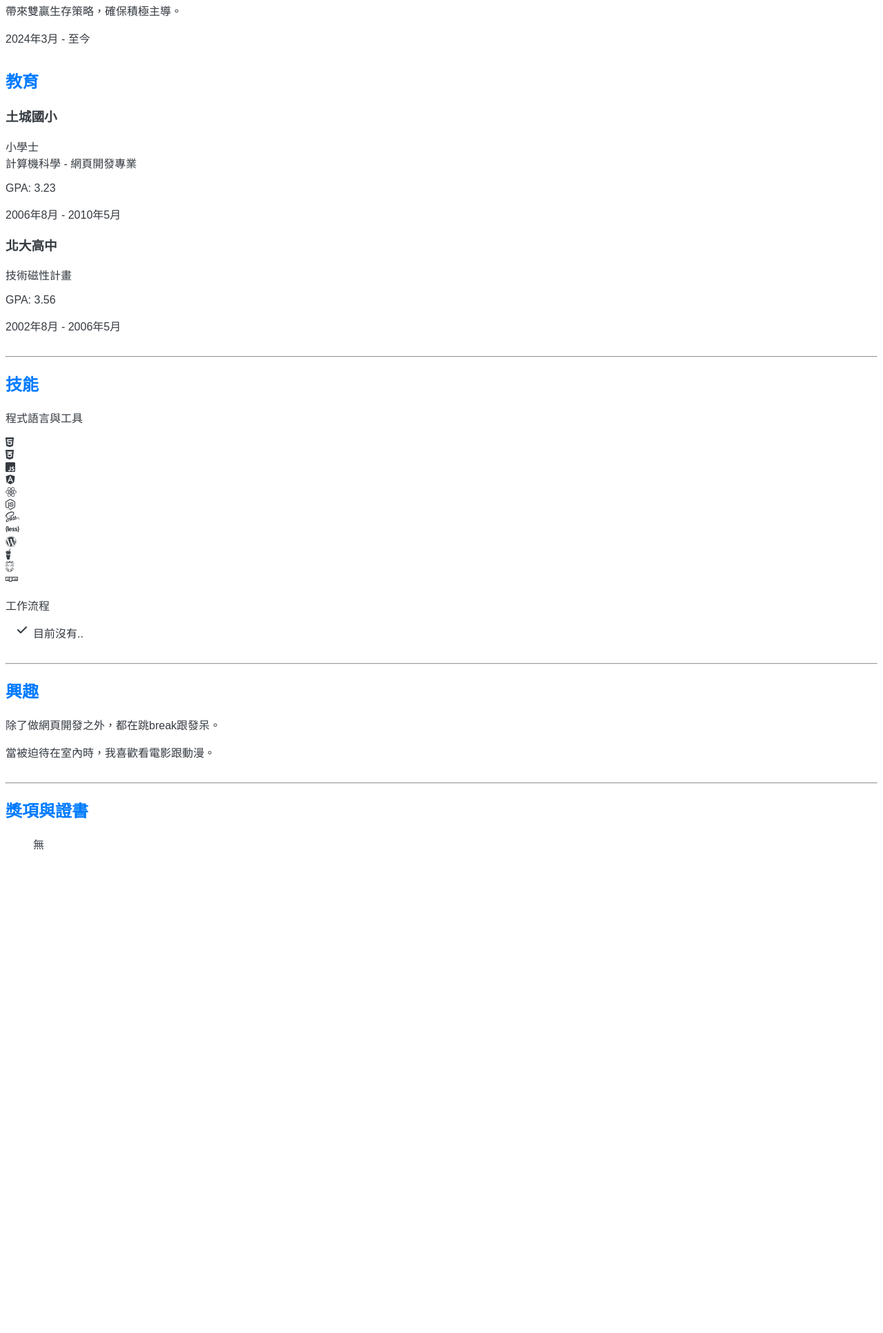
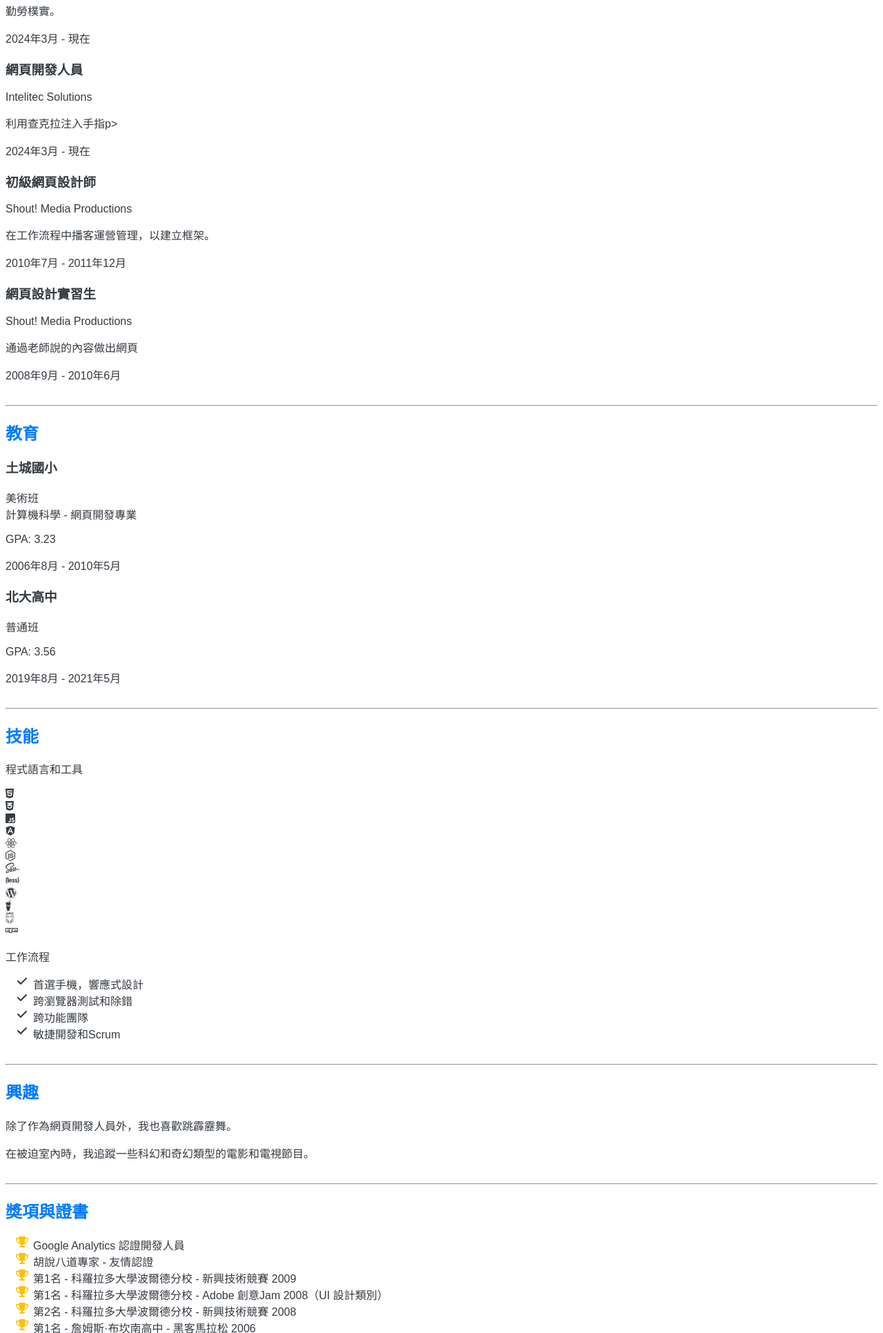
Before and after one commit to larry487/larry487.github.io, a plain HTML site: page index.html in a window 1280 px wide. Shown: the part 868-2800 px from the top of the page at 69% size. Before the commit the page ends 2135 px from the top, so only its background shows below. Drawn offline with nearby package versions, Linux system fonts and the light colour scheme; a web font is replaced by a local one.

Commit message:
Update index.html

```diff
--- a/index.html
+++ b/index.html
@@ -1,11 +1,11 @@
 <!DOCTYPE html>
-<html lang="zh-Hant">
+<html lang="zh">
     <head>
         <meta charset="utf-8" />
         <meta name="viewport" content="width=device-width, initial-scale=1, shrink-to-fit=no" />
         <meta name="description" content="" />
         <meta name="author" content="" />
-    <title>履歷 - 開始 Bootstrap 主題</title>
+        <title>履歷 - Start Bootstrap 主題</title>
         <link rel="icon" type="image/x-icon" href="assets/img/favicon.ico" />
         <!-- Font Awesome icons (free version)-->
         <script src="https://use.fontawesome.com/releases/v6.3.0/js/all.js" crossorigin="anonymous"></script>
@@ -16,16 +16,16 @@
         <link href="css/styles.css" rel="stylesheet" />
     </head>
     <body id="page-top">
-    <!-- 導航-->
+        <!-- 導航欄-->
         <nav class="navbar navbar-expand-lg navbar-dark bg-primary fixed-top" id="sideNav">
             <a class="navbar-brand js-scroll-trigger" href="#page-top">
-            <span class="d-block d-lg-none">賴又睿</span>
+                <span class="d-block d-lg-none">克拉倫斯·泰勒</span>
                 <span class="d-none d-lg-block"><img class="img-fluid img-profile rounded-circle mx-auto mb-2" src="assets/img/profile.jpg" alt="..." /></span>
             </a>
             <button class="navbar-toggler" type="button" data-bs-toggle="collapse" data-bs-target="#navbarResponsive" aria-controls="navbarResponsive" aria-expanded="false" aria-label="Toggle navigation"><span class="navbar-toggler-icon"></span></button>
             <div class="collapse navbar-collapse" id="navbarResponsive">
                 <ul class="navbar-nav">
-                <li class="nav-item"><a class="nav-link js-scroll-trigger" href="#about">關於我</a></li>
+                    <li class="nav-item"><a class="nav-link js-scroll-trigger" href="#about">關於</a></li>
                     <li class="nav-item"><a class="nav-link js-scroll-trigger" href="#experience">經驗</a></li>
                     <li class="nav-item"><a class="nav-link js-scroll-trigger" href="#education">教育</a></li>
                     <li class="nav-item"><a class="nav-link js-scroll-trigger" href="#skills">技能</a></li>
@@ -34,20 +34,20 @@
                 </ul>
             </div>
         </nav>
-    <!-- 頁面內容-->
+        <!-- 網頁內容-->
         <div class="container-fluid p-0">
             <!-- 關於-->
             <section class="resume-section" id="about">
                 <div class="resume-section-content">
                     <h1 class="mb-0">
-                    賴又睿
-                    <span class="text-primary">Taylor</span>
+                        賴
+                        <span class="text-primary">又睿</span>
                     </h1>
                     <div class="subheading mb-5">
                         3542 Berry Street · Cheyenne Wells, CO 80810 · (317) 585-8468 ·
-                    <a href="mailto:larry487@gmail.com">larry487@gmail.com</a>
+                        <a href="mailto:name@email.com">name@email.com</a>
                     </div>
-                <p class="lead mb-5">我擅長臨時抱佛腳</p>
+                    <p class="lead mb-5">我擅長用較長的時間做出完成度高的作品。</p>
                     <div class="social-icons">
                         <a class="social-icon" href="#!"><i class="fab fa-linkedin-in"></i></a>
                         <a class="social-icon" href="#!"><i class="fab fa-github"></i></a>
@@ -63,35 +63,59 @@
                     <h2 class="mb-5">經驗</h2>
                     <div class="d-flex flex-column flex-md-row justify-content-between mb-5">
                         <div class="flex-grow-1">
-                        <h3 class="mb-0">資深網頁開發者</h3>
+                            <h3 class="mb-0">初階網頁開發人員</h3>
                             <div class="subheading mb-3">Intelitec Solutions</div>
-                        <p>帶來雙贏生存策略，確保積極主導。</p>
+                            <p>勤勞樸實。</p>
                         </div>
-                    <div class="flex-shrink-0"><span class="text-primary">2024年3月 - 至今</span></div>
+                        <div class="flex-shrink-0"><span class="text-primary">2024年3月 - 現在</span></div>
                     </div>
-                <!-- 其他經驗部分同理 -->
+                    <div class="d-flex flex-column flex-md-row justify-content-between mb-5">
+                        <div class="flex-grow-1">
+                            <h3 class="mb-0">網頁開發人員</h3>
+                            <div class="subheading mb-3">Intelitec Solutions</div>
+                            <p>利用查克拉注入手指p>
+                        </div>
+                        <div class="flex-shrink-0"><span class="text-primary">2024年3月 - 現在</span></div>
+                    </div>
+                    <div class="d-flex flex-column flex-md-row justify-content-between mb-5">
+                        <div class="flex-grow-1">
+                            <h3 class="mb-0">初級網頁設計師</h3>
+                            <div class="subheading mb-3">Shout! Media Productions</div>
+                            <p>在工作流程中播客運營管理，以建立框架。</p>
+                        </div>
+                        <div class="flex-shrink-0"><span class="text-primary">2010年7月 - 2011年12月</span></div>
+                    </div>
+                    <div class="d-flex flex-column flex-md-row justify-content-between">
+                        <div class="flex-grow-1">
+                            <h3 class="mb-0">網頁設計實習生</h3>
+                            <div class="subheading mb-3">Shout! Media Productions</div>
+                            <p>通過老師說的內容做出網頁</p>
+                        </div>
+                        <div class="flex-shrink-0"><span class="text-primary">2008年9月 - 2010年6月</span></div>
+                    </div>
                 </div>
             </section>
-         <!-- 教育 -->
+            <hr class="m-0" />
+            <!-- 教育-->
             <section class="resume-section" id="education">
                 <div class="resume-section-content">
                     <h2 class="mb-5">教育</h2>
                     <div class="d-flex flex-column flex-md-row justify-content-between mb-5">
                         <div class="flex-grow-1">
                             <h3 class="mb-0">土城國小</h3>
-                        <div class="subheading mb-3">小學士</div>
+                            <div class="subheading mb-3">美術班</div>
                             <div>計算機科學 - 網頁開發專業</div>
                             <p>GPA: 3.23</p>
                         </div>
                         <div class="flex-shrink-0"><span class="text-primary">2006年8月 - 2010年5月</span></div>
                     </div>
                     <div class="d-flex flex-column flex-md-row justify-content-between">
-                    <div                    class="flex-grow-1">
+                        <div class="flex-grow-1">
                             <h3 class="mb-0">北大高中</h3>
-                        <div class="subheading mb-3">技術磁性計畫</div>
+                            <div class="subheading mb-3">普通班</div>
                             <p>GPA: 3.56</p>
                         </div>
-                    <div class="flex-shrink-0"><span class="text-primary">2002年8月 - 2006年5月</span></div>
+                        <div class="flex-shrink-0"><span class="text-primary">2019年8月 - 2021年5月</span></div>
                     </div>
                 </div>
             </section>
@@ -100,7 +124,7 @@
             <section class="resume-section" id="skills">
                 <div class="resume-section-content">
                     <h2 class="mb-5">技能</h2>
-                <div class="subheading mb-3">程式語言與工具</div>
+                    <div class="subheading mb-3">程式語言和工具</div>
                     <ul class="list-inline dev-icons">
                         <li class="list-inline-item"><i class="fab fa-html5"></i></li>
                         <li class="list-inline-item"><i class="fab fa-css3-alt"></i></li>
@@ -119,7 +143,19 @@
                     <ul class="fa-ul mb-0">
                         <li>
                             <span class="fa-li"><i class="fas fa-check"></i></span>
-                        目前沒有..
+                            首選手機，響應式設計
+                        </li>
+                        <li>
+                            <span class="fa-li"><i class="fas fa-check"></i></span>
+                            跨瀏覽器測試和除錯
+                        </li>
+                        <li>
+                            <span class="fa-li"><i class="fas fa-check"></i></span>
+                            跨功能團隊
+                        </li>
+                        <li>
+                            <span class="fa-li"><i class="fas fa-check"></i></span>
+                            敏捷開發和Scrum
                         </li>
                     </ul>
                 </div>
@@ -129,8 +165,9 @@
             <section class="resume-section" id="interests">
                 <div class="resume-section-content">
                     <h2 class="mb-5">興趣</h2>
-                <p>除了做網頁開發之外，都在跳break跟發呆。</p>
-                <p class="mb-0">當被迫待在室內時，我喜歡看電影跟動漫。</p>
+                    <p>除了作為網頁開發人員外，我也喜歡跳霹靂舞。</p>
+                    <p class="mb-0">
+                    <p class="mb-0">在被迫室內時，我追蹤一些科幻和奇幻類型的電影和電視節目。</p>
                 </div>
             </section>
             <hr class="m-0" />
@@ -140,7 +177,32 @@
                     <h2 class="mb-5">獎項與證書</h2>
                     <ul class="fa-ul mb-0">
                         <li>
-                        無
+                            <span class="fa-li"><i class="fas fa-trophy text-warning"></i></span>
+                            Google Analytics 認證開發人員
+                        </li>
+                        <li>
+                            <span class="fa-li"><i class="fas fa-trophy text-warning"></i></span>
+                            胡說八道專家 - 友情認證
+                        </li>
+                        <li>
+                            <span class="fa-li"><i class="fas fa-trophy text-warning"></i></span>
+                            第1名 - 科羅拉多大學波爾德分校 - 新興技術競賽 2009
+                        </li>
+                        <li>
+                            <span class="fa-li"><i class="fas fa-trophy text-warning"></i></span>
+                            第1名 - 科羅拉多大學波爾德分校 - Adobe 創意Jam 2008（UI 設計類別）
+                        </li>
+                        <li>
+                            <span class="fa-li"><i class="fas fa-trophy text-warning"></i></span>
+                            第2名 - 科羅拉多大學波爾德分校 - 新興技術競賽 2008
+                        </li>
+                        <li>
+                            <span class="fa-li"><i class="fas fa-trophy text-warning"></i></span>
+                            第1名 - 詹姆斯·布坎南高中 - 黑客馬拉松 2006
+                        </li>
+                        <li>
+                            <span class="fa-li"><i class="fas fa-trophy text-warning"></i></span>
+                            第3名 - 詹姆斯·布坎南高中 - 黑客馬拉松 2005
                         </li>
                     </ul>
                 </div>
```
Lines whose indentation alone changed are shown as unchanged.
